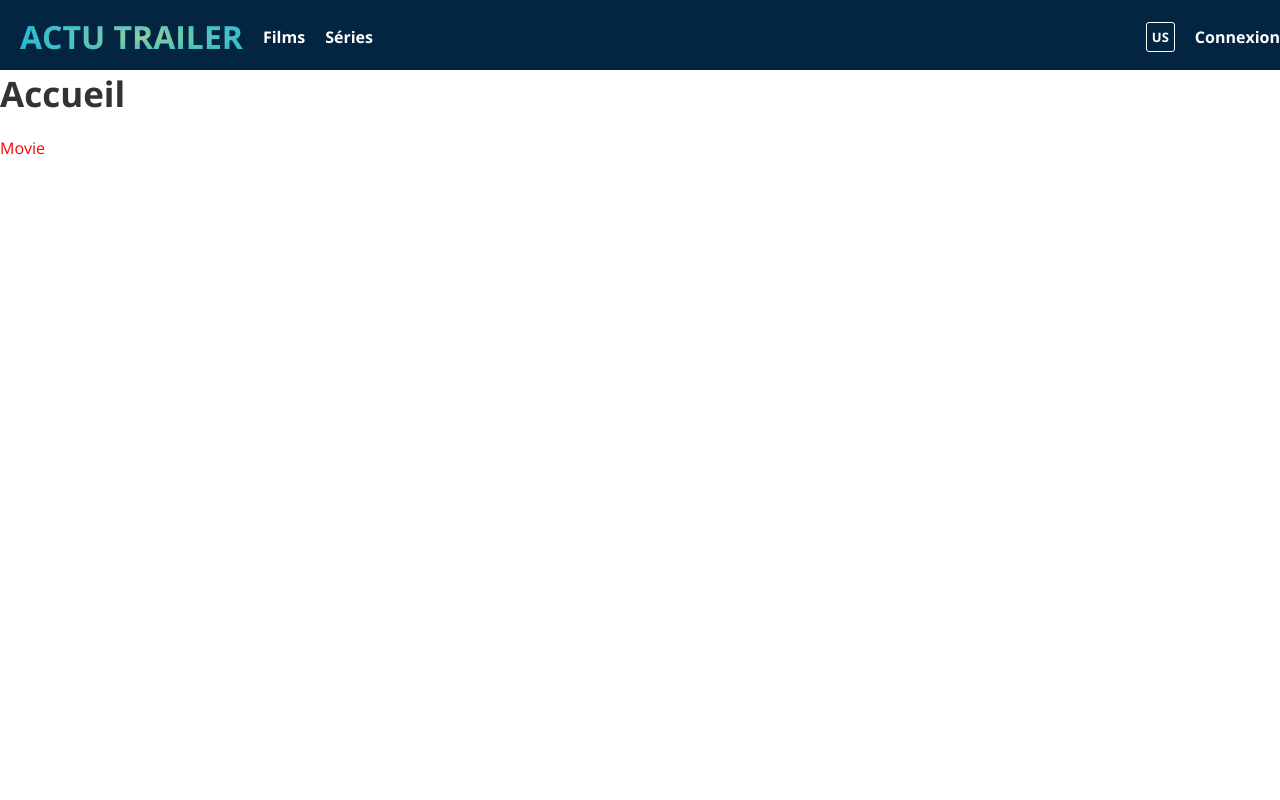
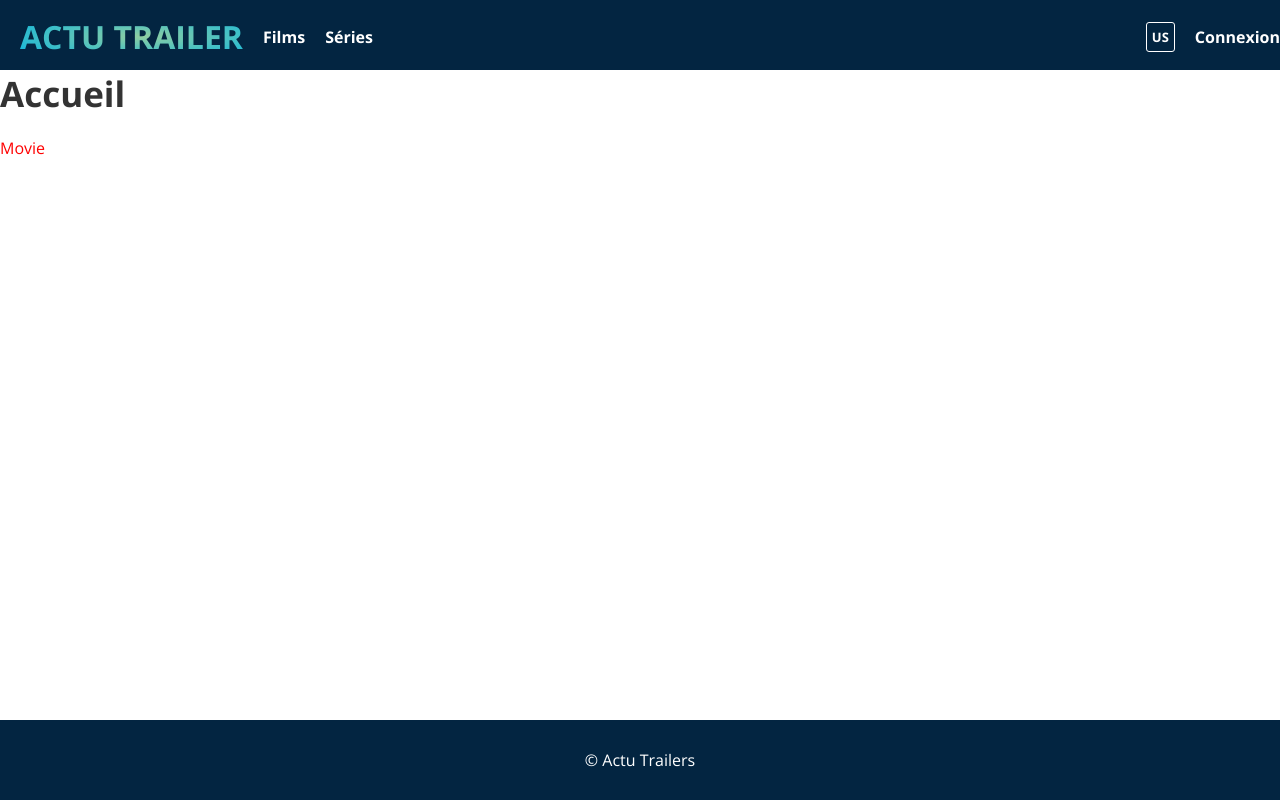
Before and after one commit to kohai-fred/trailer_actu-2, a website built with webpack: page src/index.html in a window 1280 px wide. Built offline with nearby package versions, Linux system fonts and the light colour scheme.

Commit message:
base footer
make a base of footer in JS for multiple page HTML

```diff
--- a/src/app/app.js
+++ b/src/app/app.js
@@ -1,8 +1,10 @@
 import { topbar } from "./topbar/topbar.js";
+import { foot } from "./footer/footer.js";
 
 const title = document.querySelector("h1");
 console.log(title);
 
 const header = document.querySelector("header");
-console.log(topbar);
 header.append(topbar);
+const footer = document.querySelector("footer");
+footer.append(foot);
--- /dev/null
+++ b/src/app/footer/footer.js
@@ -0,0 +1,15 @@
+import "../../assets/styles/styles.scss";
+import "./footer.scss";
+
+export const foot = document.createElement("div");
+const content = document.createElement("div");
+
+const p = document.createElement("p");
+
+foot.classList.add("footer");
+content.classList.add("footer_content", "container");
+
+p.innerHTML = `&copy Actu Trailers`;
+
+content.append(p);
+foot.append(content);
--- /dev/null
+++ b/src/app/footer/footer.scss
@@ -0,0 +1,13 @@
+@import "../../assets/styles/styles.scss";
+
+.footer {
+  // if move height dont forget move main in _base.scss
+  height: 8rem;
+
+  background: var(--tmdbDarkBlue);
+  color: white;
+
+  display: flex;
+  justify-content: center;
+  align-items: center;
+}
--- a/src/app/movie_detail/index.js
+++ b/src/app/movie_detail/index.js
@@ -1,4 +1,4 @@
 import "../../assets/styles/styles.scss";
 import "./movie_detail.scss";
-export * from "./a.js";
+export * from "./movie_detail.js";
 console.log("INDEX MOVIE");
--- a/src/app/movie_detail/a.js
+++ b/src/app/movie_detail/movie_detail.js
@@ -1,7 +1,11 @@
 import { topbar } from "../topbar/topbar.js";
+import { foot } from "../footer/footer.js";
 
 const header = document.querySelector("header");
 header.append(topbar);
+const footer = document.querySelector("footer");
+footer.append(foot);
+
 const a = "A";
 function test() {
   console.log(a);
@@ -11,5 +15,5 @@ const title = document.querySelector("h1");
 console.log(title);
 
 title.addEventListener("click", () => {
-  console.log(title, "a.js");
+  console.log(title, "movie_detail.js");
 });
--- a/src/app/topbar/topbar.scss
+++ b/src/app/topbar/topbar.scss
@@ -1,6 +1,7 @@
 @import "../../assets/styles/styles.scss";
 
 .topbar {
+  // if move height dont forget move main in _base.scss
   height: 7rem;
   background: var(--tmdbDarkBlue);
   color: white;
--- a/src/assets/styles/_base.scss
+++ b/src/assets/styles/_base.scss
@@ -52,3 +52,7 @@ a {
   padding: auto;
   margin: auto;
 }
+
+main {
+  height: calc(100vh - (8rem + 7rem));
+}
--- a/src/index.html
+++ b/src/index.html
@@ -11,9 +11,14 @@
   </head>
   <body>
     <header></header>
-    <div class="container">
-      <h1>Accueil</h1>
-      <a href="./movie_detail.html">Movie</a>
+    <main>
+      <div class="container">
+        <div class="container">
+          <h1>Accueil</h1>
+          <a href="./movie_detail.html">Movie</a>
+      </div>
+    </main>
     </div>
+    <footer></footer>
   </body>
 </html>
```
Also changed, not shown: src/app/movie_detail/movie_detail.html (+7 -4 lines).
